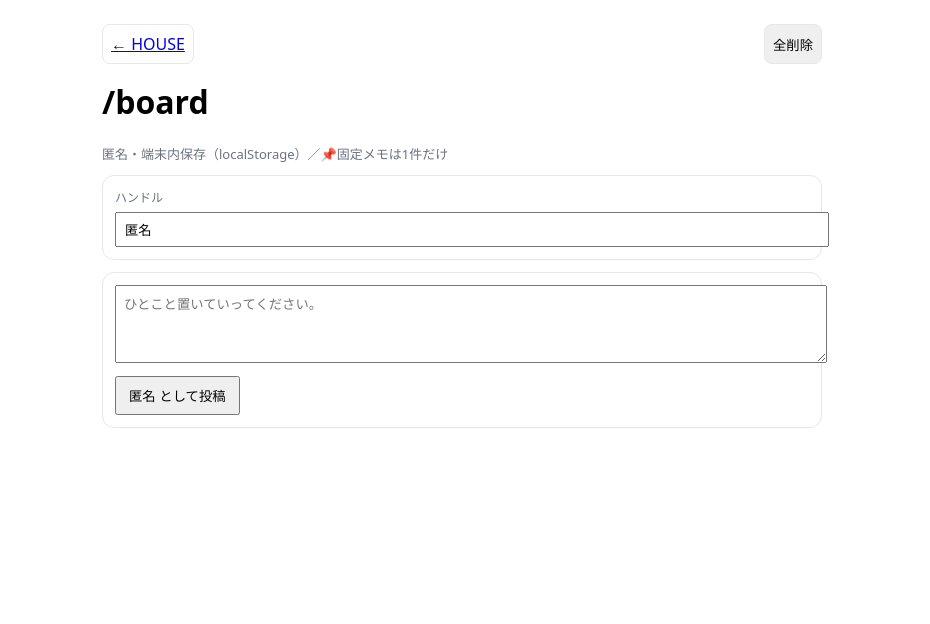
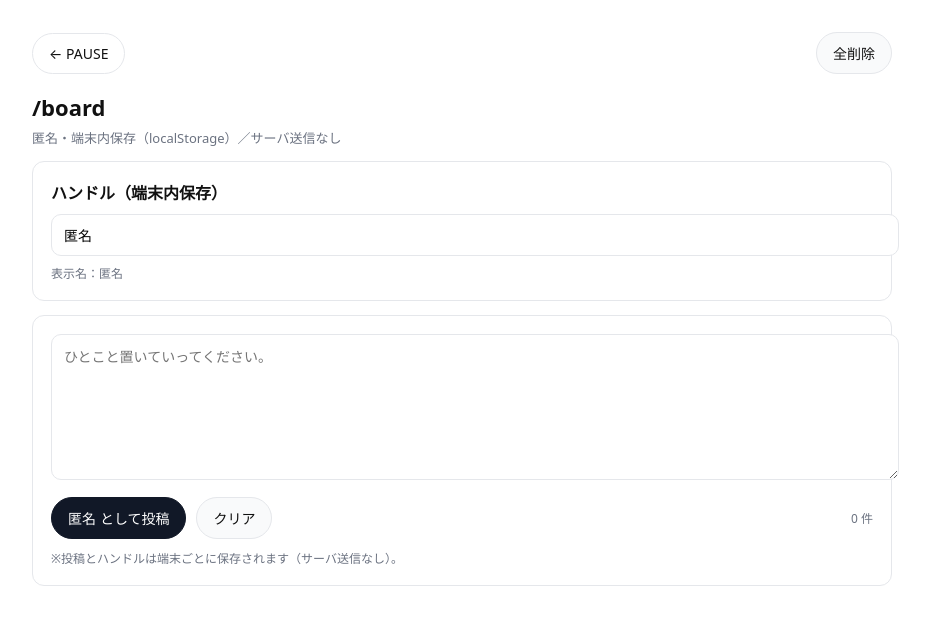
Before and after one commit to kan0601g-maker/pause-pwa, a Next.js app: page /board in a window 1280 px wide. Shown: the top 624 px of the page, without its empty margins (178-1108 px from the left). Built offline with nearby package versions, Linux system fonts and the light colour scheme.

Commit message:
Update page.js

```diff
--- a/app/board/page.js
+++ b/app/board/page.js
@@ -3,183 +3,231 @@
 import React, { useEffect, useMemo, useState } from "react";
 import Link from "next/link";
 
-const POSTS_KEY = "pause_board_posts_vFINAL";
-const NAME_KEY = "pause_board_name_v1";
+export default function BoardPage() {
+  const KEY = "PAUSE_BOARD_POSTS_V1";
+  const NAME_KEY = "PAUSE_BOARD_NAME_V1";
 
-function now() {
-  return new Date().toISOString();
-}
-function jst(iso) {
-  try {
-    return new Date(iso).toLocaleString("ja-JP", { timeZone: "Asia/Tokyo" });
-  } catch {
-    return iso;
-  }
-}
-function cleanName(v) {
-  return (v || "匿名").trim().slice(0, 24) || "匿名";
-}
-
-export default function BoardPage() {
-  const [mounted, setMounted] = useState(false);
   const [name, setName] = useState("匿名");
   const [text, setText] = useState("");
   const [posts, setPosts] = useState([]);
 
   // 初期ロード
   useEffect(() => {
-    setMounted(true);
-    const n = localStorage.getItem(NAME_KEY);
-    if (n) setName(cleanName(n));
-    const p = JSON.parse(localStorage.getItem(POSTS_KEY) || "[]");
-    setPosts(Array.isArray(p) ? p : []);
+    try {
+      const savedName = localStorage.getItem(NAME_KEY);
+      if (savedName) setName(savedName);
+    } catch {}
+
+    try {
+      const raw = localStorage.getItem(KEY);
+      const arr = raw ? JSON.parse(raw) : [];
+      if (Array.isArray(arr)) setPosts(arr);
+    } catch {
+      setPosts([]);
+    }
   }, []);
 
-  // 保存
-  useEffect(() => {
-    if (!mounted) return;
-    localStorage.setItem(NAME_KEY, cleanName(name));
-  }, [mounted, name]);
+  function savePosts(next) {
+    setPosts(next);
+    try {
+      localStorage.setItem(KEY, JSON.stringify(next));
+    } catch {}
+  }
 
-  useEffect(() => {
-    if (!mounted) return;
-    localStorage.setItem(POSTS_KEY, JSON.stringify(posts));
-  }, [mounted, posts]);
+  function saveName(nextName) {
+    setName(nextName);
+    try {
+      localStorage.setItem(NAME_KEY, nextName);
+    } catch {}
+  }
 
   function addPost() {
-    if (!text.trim()) return;
-    setPosts((prev) => [
-      {
-        id: crypto.randomUUID(),
-        name: cleanName(name),
-        body: text.trim(),
-        createdAt: now(),
-        pinned: false,
-      },
-      ...prev,
-    ]);
+    const t = (text || "").trim();
+    if (!t) return;
+
+    const item = {
+      id: `${Date.now()}_${Math.random().toString(16).slice(2)}`,
+      name: (name || "匿名").trim() || "匿名",
+      text: t,
+      ts: Date.now(),
+    };
+
+    const next = [item, ...posts].slice(0, 300);
+    savePosts(next);
     setText("");
   }
 
-  function delPost(id) {
-    setPosts((p) => p.filter((x) => x.id !== id));
+  function removePost(id) {
+    const next = posts.filter((p) => p.id !== id);
+    savePosts(next);
   }
 
-  function togglePin(id) {
-    setPosts((p) =>
-      p.map((x) =>
-        x.id === id
-          ? { ...x, pinned: !x.pinned }
-          : x.pinned
-          ? { ...x, pinned: false }
-          : x
-      )
-    );
+  function clearAll() {
+    savePosts([]);
   }
 
-  const pinned = posts.find((p) => p.pinned);
-  const normal = posts.filter((p) => !p.pinned);
+  const count = posts.length;
 
-  const border = "#e5e7eb";
+  const fmt = (ts) => {
+    try {
+      const d = new Date(ts);
+      const yyyy = d.getFullYear();
+      const mm = String(d.getMonth() + 1).padStart(2, "0");
+      const dd = String(d.getDate()).padStart(2, "0");
+      const hh = String(d.getHours()).padStart(2, "0");
+      const mi = String(d.getMinutes()).padStart(2, "0");
+      const ss = String(d.getSeconds()).padStart(2, "0");
+      return `${yyyy}/${mm}/${dd} ${hh}:${mi}:${ss}`;
+    } catch {
+      return "";
+    }
+  };
+
+  const shell = {
+    minHeight: "100vh",
+    background: "#ffffff",
+    color: "#111111",
+    fontFamily:
+      'ui-sans-serif, system-ui, -apple-system, "Segoe UI", Roboto, Arial',
+    padding: 24,
+  };
+
+  const wrap = {
+    maxWidth: 860,
+    margin: "0 auto",
+  };
+
+  const topRow = {
+    display: "flex",
+    alignItems: "center",
+    gap: 12,
+    justifyContent: "space-between",
+    marginBottom: 18,
+  };
+
+  const btn = {
+    border: "1px solid #e5e7eb",
+    borderRadius: 999,
+    padding: "10px 16px",
+    background: "#ffffff",
+    color: "#111111",
+    textDecoration: "none",
+    display: "inline-flex",
+    alignItems: "center",
+    justifyContent: "center",
+    gap: 8,
+    fontSize: 14,
+    cursor: "pointer",
+  };
+
+  const softBtn = {
+    ...btn,
+    background: "#f9fafb",
+  };
+
+  const card = {
+    border: "1px solid #e5e7eb",
+    borderRadius: 12,
+    padding: 18,
+    background: "#ffffff",
+    marginBottom: 14,
+  };
+
+  const input = {
+    width: "100%",
+    padding: 12,
+    borderRadius: 10,
+    border: "1px solid #e5e7eb",
+    outline: "none",
+    fontSize: 14,
+  };
+
+  const textarea = {
+    ...input,
+    minHeight: 120,
+    resize: "vertical",
+    lineHeight: 1.7,
+  };
 
   return (
-    <div style={{ minHeight: "100vh", background: "#fff", padding: 16 }}>
-      <div style={{ maxWidth: 720, margin: "0 auto", fontFamily: "system-ui" }}>
-        <div style={{ display: "flex", justifyContent: "space-between" }}>
-          <Link href="/" style={{ border: `1px solid ${border}`, padding: 8, borderRadius: 8 }}>
-            ← HOUSE
+    <div style={shell}>
+      <div style={wrap}>
+        <div style={topRow}>
+          <Link href="/?view=PAUSE" style={btn}>
+            ← PAUSE
           </Link>
-          <button
-            onClick={() => {
-              if (confirm("全削除しますか？")) setPosts([]);
-            }}
-            style={{ border: `1px solid ${border}`, padding: 8, borderRadius: 8 }}
-          >
+
+          <button onClick={clearAll} style={softBtn} title="全部消す（端末内だけ）">
             全削除
           </button>
         </div>
 
-        <h1 style={{ marginTop: 16 }}>/board</h1>
-        <div style={{ color: "#6b7280", fontSize: 13 }}>
-          匿名・端末内保存（localStorage）／📌固定メモは1件だけ
+        <h1 style={{ marginTop: 0, marginBottom: 6, fontSize: 22 }}>/board</h1>
+        <div style={{ marginBottom: 14, color: "#6b7280", fontSize: 13 }}>
+          匿名・端末内保存（localStorage）／サーバ送信なし
         </div>
 
-        {/* ハンドル */}
-        <div style={{ border: `1px solid ${border}`, padding: 12, borderRadius: 12, marginTop: 12 }}>
-          <div style={{ fontSize: 12, color: "#6b7280" }}>ハンドル</div>
+        <div style={card}>
+          <div style={{ fontWeight: 700, marginBottom: 10 }}>ハンドル（端末内保存）</div>
           <input
             value={name}
-            onChange={(e) => setName(e.target.value)}
-            style={{ width: "100%", padding: 8, marginTop: 6 }}
+            onChange={(e) => saveName(e.target.value)}
+            style={input}
+            placeholder="匿名"
           />
+          <div style={{ marginTop: 8, color: "#6b7280", fontSize: 12 }}>
+            表示名：{(name || "匿名").trim() || "匿名"}
+          </div>
         </div>
 
-        {/* 投稿 */}
-        <div style={{ border: `1px solid ${border}`, padding: 12, borderRadius: 12, marginTop: 12 }}>
+        <div style={card}>
           <textarea
             value={text}
             onChange={(e) => setText(e.target.value)}
-            rows={4}
+            style={textarea}
             placeholder="ひとこと置いていってください。"
-            style={{ width: "100%", padding: 8 }}
           />
-          <div style={{ marginTop: 8 }}>
-            <button onClick={addPost} style={{ padding: "8px 12px" }}>
-              {cleanName(name)} として投稿
+          <div style={{ display: "flex", gap: 10, alignItems: "center", marginTop: 12 }}>
+            <button
+              onClick={addPost}
+              style={{
+                ...btn,
+                borderColor: "#111827",
+                background: "#111827",
+                color: "#ffffff",
+              }}
+            >
+              {(name || "匿名").trim() || "匿名"} として投稿
             </button>
+
+            <button onClick={() => setText("")} style={softBtn}>
+              クリア
+            </button>
+
+            <div style={{ marginLeft: "auto", color: "#6b7280", fontSize: 12 }}>
+              {count} 件
+            </div>
+          </div>
+          <div style={{ marginTop: 10, color: "#6b7280", fontSize: 12 }}>
+            ※投稿とハンドルは端末ごとに保存されます（サーバ送信なし）。
           </div>
         </div>
 
-        {/* 📌固定 */}
-        {pinned && (
-          <Post
-            post={pinned}
-            pinned
-            onPin={() => togglePin(pinned.id)}
-            onDel={() => delPost(pinned.id)}
-          />
-        )}
-
-        {/* 一覧 */}
-        {normal.map((p) => (
-          <Post
-            key={p.id}
-            post={p}
-            onPin={() => togglePin(p.id)}
-            onDel={() => delPost(p.id)}
-          />
+        {posts.map((p) => (
+          <div key={p.id} style={card}>
+            <div style={{ display: "flex", alignItems: "center", gap: 10 }}>
+              <div style={{ fontWeight: 700 }}>{p.name || "匿名"}</div>
+              <div style={{ color: "#6b7280", fontSize: 12 }}>{fmt(p.ts)}</div>
+              <button onClick={() => removePost(p.id)} style={{ ...softBtn, marginLeft: "auto" }}>
+                削除
+              </button>
+            </div>
+            <div style={{ marginTop: 10, whiteSpace: "pre-wrap", lineHeight: 1.7 }}>
+              {p.text}
+            </div>
+          </div>
         ))}
       </div>
     </div>
   );
 }
-
-function Post({ post, pinned, onPin, onDel }) {
-  const border = "#e5e7eb";
-  return (
-    <div
-      style={{
-        border: `1px solid ${border}`,
-        padding: 12,
-        borderRadius: 12,
-        marginTop: 12,
-        background: pinned ? "#f8fafc" : "#fff",
-      }}
-    >
-      <div style={{ display: "flex", justifyContent: "space-between" }}>
-        <div>
-          <b>{post.name}</b>{" "}
-          <span style={{ fontSize: 12, color: "#6b7280" }}>{jst(post.createdAt)}</span>
-          {post.pinned && <span style={{ marginLeft: 6 }}>📌</span>}
-        </div>
-        <div>
-          <button onClick={onPin} style={{ marginRight: 8 }}>
-            {post.pinned ? "固定解除" : "📌 固定"}
-          </button>
-          <button onClick={onDel}>削除</button>
-        </div>
-      </div>
-      <div style={{ marginTop: 8, whiteSpace: "pre-wrap" }}>{post.body}</div>
-    </div>
-  );
-}
```
